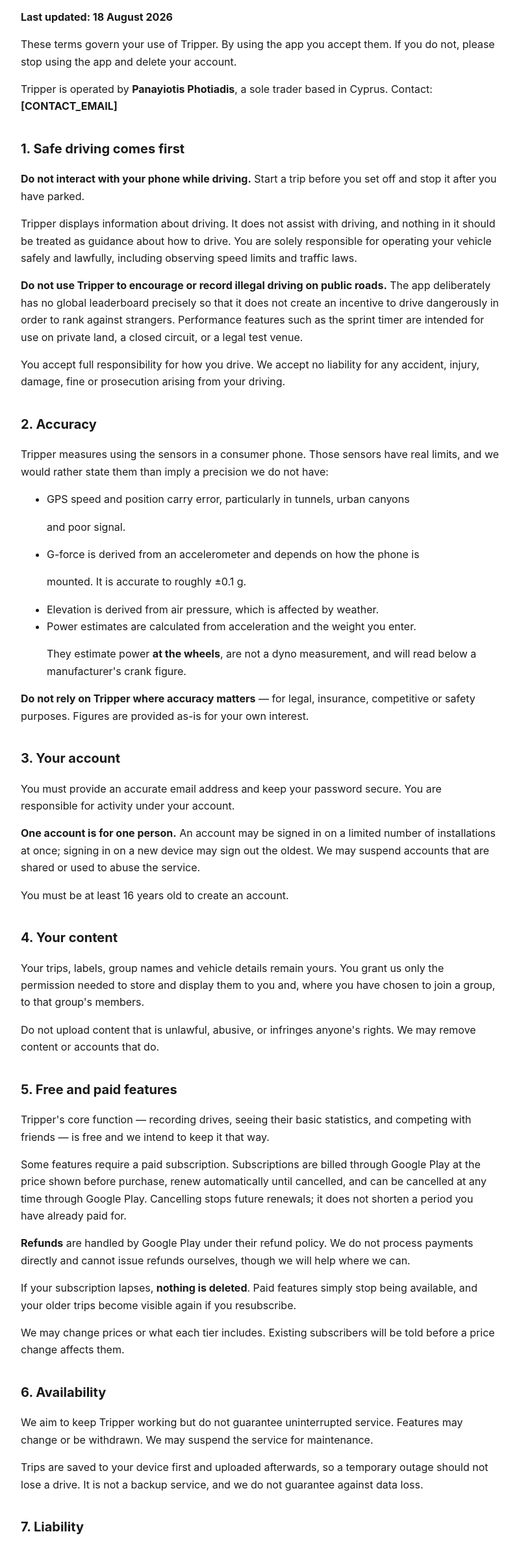
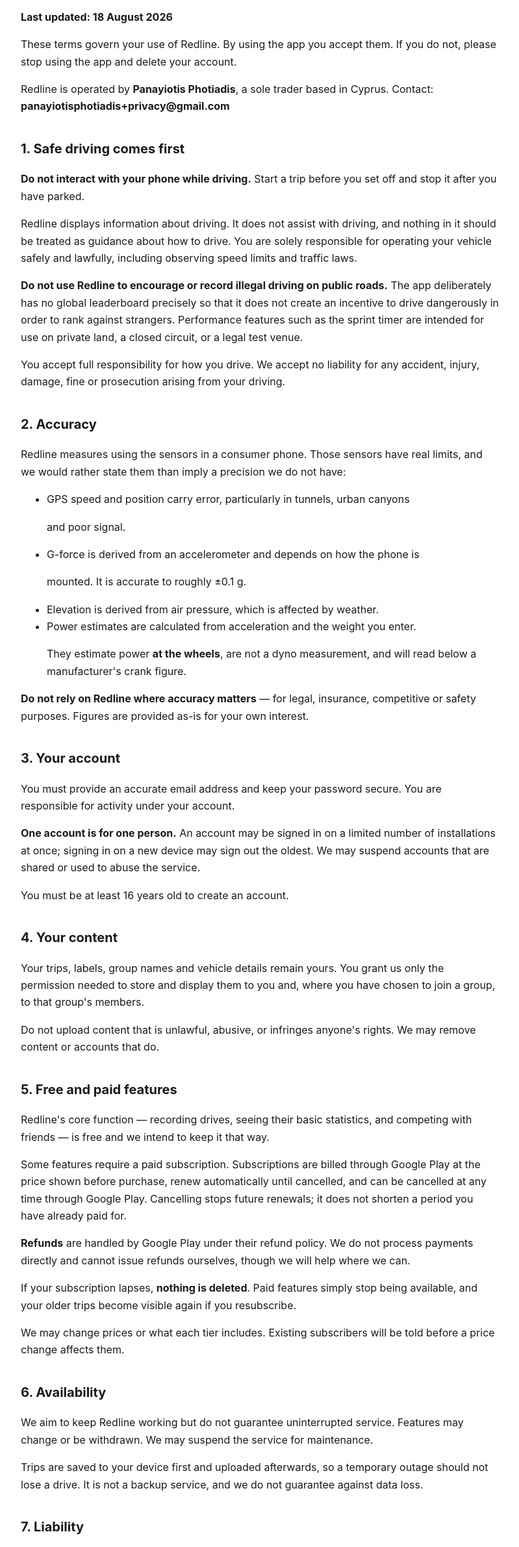
Before and after one commit to PanayiotisPh/Redline-Legal, a plain HTML site: page terms.html in a window 1280 px wide. Shown: the part 149-2530 px from the top of the page at 65% size, without its empty margins (240-1039 px from the left). Drawn offline with Linux system fonts and the light colour scheme.

Commit message:
Rename to Redline; publish legal pages at repo root
Pages are served from the repository root so the privacy URL is
/privacy.html rather than /docs/legal/site/privacy.html — the shorter
form is what goes in the Play listing and is visible to users.

Generated from docs/legal/*.md in the app repo via npm run legal.

```diff
--- a/docs/legal/site/terms.html
+++ b/terms.html
@@ -34,15 +34,15 @@ nav a { margin-right: 1rem; }
 <nav><a href="./privacy.html">Privacy</a><a href="./terms.html">Terms</a><a href="./safety.html">Safety</a></nav>
 <h1>Terms of Service</h1>
 <p><strong>Last updated: 18 August 2026</strong></p>
-<p>These terms govern your use of Tripper. By using the app you accept them. If you do not, please stop using the app and delete your account.</p>
-<p>Tripper is operated by <strong>Panayiotis Photiadis</strong>, a sole trader based in Cyprus. Contact: <strong>[CONTACT_EMAIL]</strong></p>
+<p>These terms govern your use of Redline. By using the app you accept them. If you do not, please stop using the app and delete your account.</p>
+<p>Redline is operated by <strong>Panayiotis Photiadis</strong>, a sole trader based in Cyprus. Contact: <strong>panayiotisphotiadis+privacy@gmail.com</strong></p>
 <h2>1. Safe driving comes first</h2>
 <p><strong>Do not interact with your phone while driving.</strong> Start a trip before you set off and stop it after you have parked.</p>
-<p>Tripper displays information about driving. It does not assist with driving, and nothing in it should be treated as guidance about how to drive. You are solely responsible for operating your vehicle safely and lawfully, including observing speed limits and traffic laws.</p>
-<p><strong>Do not use Tripper to encourage or record illegal driving on public roads.</strong> The app deliberately has no global leaderboard precisely so that it does not create an incentive to drive dangerously in order to rank against strangers. Performance features such as the sprint timer are intended for use on private land, a closed circuit, or a legal test venue.</p>
+<p>Redline displays information about driving. It does not assist with driving, and nothing in it should be treated as guidance about how to drive. You are solely responsible for operating your vehicle safely and lawfully, including observing speed limits and traffic laws.</p>
+<p><strong>Do not use Redline to encourage or record illegal driving on public roads.</strong> The app deliberately has no global leaderboard precisely so that it does not create an incentive to drive dangerously in order to rank against strangers. Performance features such as the sprint timer are intended for use on private land, a closed circuit, or a legal test venue.</p>
 <p>You accept full responsibility for how you drive. We accept no liability for any accident, injury, damage, fine or prosecution arising from your driving.</p>
 <h2>2. Accuracy</h2>
-<p>Tripper measures using the sensors in a consumer phone. Those sensors have real limits, and we would rather state them than imply a precision we do not have:</p>
+<p>Redline measures using the sensors in a consumer phone. Those sensors have real limits, and we would rather state them than imply a precision we do not have:</p>
 <ul>
 <li>GPS speed and position carry error, particularly in tunnels, urban canyons</li>
 <p>and poor signal.</p>
@@ -52,7 +52,7 @@ nav a { margin-right: 1rem; }
 <li>Power estimates are calculated from acceleration and the weight you enter.</li>
 <p>They estimate power <strong>at the wheels</strong>, are not a dyno measurement, and will read below a manufacturer's crank figure.</p>
 </ul>
-<p><strong>Do not rely on Tripper where accuracy matters</strong> — for legal, insurance, competitive or safety purposes. Figures are provided as-is for your own interest.</p>
+<p><strong>Do not rely on Redline where accuracy matters</strong> — for legal, insurance, competitive or safety purposes. Figures are provided as-is for your own interest.</p>
 <h2>3. Your account</h2>
 <p>You must provide an accurate email address and keep your password secure. You are responsible for activity under your account.</p>
 <p><strong>One account is for one person.</strong> An account may be signed in on a limited number of installations at once; signing in on a new device may sign out the oldest. We may suspend accounts that are shared or used to abuse the service.</p>
@@ -61,22 +61,22 @@ nav a { margin-right: 1rem; }
 <p>Your trips, labels, group names and vehicle details remain yours. You grant us only the permission needed to store and display them to you and, where you have chosen to join a group, to that group's members.</p>
 <p>Do not upload content that is unlawful, abusive, or infringes anyone's rights. We may remove content or accounts that do.</p>
 <h2>5. Free and paid features</h2>
-<p>Tripper's core function — recording drives, seeing their basic statistics, and competing with friends — is free and we intend to keep it that way.</p>
+<p>Redline's core function — recording drives, seeing their basic statistics, and competing with friends — is free and we intend to keep it that way.</p>
 <p>Some features require a paid subscription. Subscriptions are billed through Google Play at the price shown before purchase, renew automatically until cancelled, and can be cancelled at any time through Google Play. Cancelling stops future renewals; it does not shorten a period you have already paid for.</p>
 <p><strong>Refunds</strong> are handled by Google Play under their refund policy. We do not process payments directly and cannot issue refunds ourselves, though we will help where we can.</p>
 <p>If your subscription lapses, <strong>nothing is deleted</strong>. Paid features simply stop being available, and your older trips become visible again if you resubscribe.</p>
 <p>We may change prices or what each tier includes. Existing subscribers will be told before a price change affects them.</p>
 <h2>6. Availability</h2>
-<p>We aim to keep Tripper working but do not guarantee uninterrupted service. Features may change or be withdrawn. We may suspend the service for maintenance.</p>
+<p>We aim to keep Redline working but do not guarantee uninterrupted service. Features may change or be withdrawn. We may suspend the service for maintenance.</p>
 <p>Trips are saved to your device first and uploaded afterwards, so a temporary outage should not lose a drive. It is not a backup service, and we do not guarantee against data loss.</p>
 <h2>7. Liability</h2>
 <p>To the fullest extent permitted by law, we are not liable for indirect or consequential loss, lost data, or loss arising from your use of or reliance on the app. Nothing here excludes liability that cannot lawfully be excluded, including for death or personal injury caused by negligence.</p>
 <p>Nothing in these terms affects your statutory rights as a consumer under Cypriot or EU law.</p>
 <h2>8. Ending your use</h2>
-<p>You may stop using Tripper at any time and delete your account from within the app. We may suspend or end your access if you breach these terms.</p>
+<p>You may stop using Redline at any time and delete your account from within the app. We may suspend or end your access if you breach these terms.</p>
 <h2>9. Governing law</h2>
 <p>These terms are governed by the law of the Republic of Cyprus. If you are a consumer resident elsewhere in the EU, you keep the protection of the mandatory consumer law of your country of residence.</p>
 <h2>10. Changes</h2>
-<p>We may update these terms. Material changes will be noted in the app. Continuing to use Tripper after a change means you accept the updated terms.</p>
+<p>We may update these terms. Material changes will be noted in the app. Continuing to use Redline after a change means you accept the updated terms.</p>
 </body>
 </html>
```
Also changed, not shown: privacy.html (renamed from docs/legal/site/privacy.html, +6 -6 lines), safety.html (renamed from docs/legal/site/safety.html, +2 -2 lines), index.html (renamed from docs/legal/site/index.html), 9 other files.
